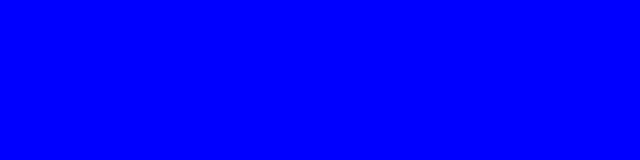
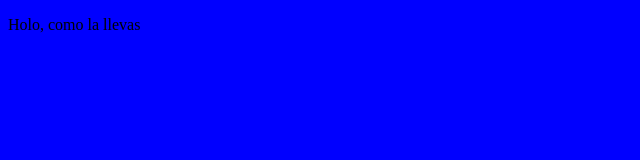
Before and after one commit to Val2013/primitive-values, a website: page index.html in a window 1280 px wide. Shown: the whole page, without its empty margins (0-640 px from the left). Drawn offline with Linux system fonts and the light colour scheme.

Commit message:
Se agrego texto

```diff
--- a/index.html
+++ b/index.html
@@ -10,6 +10,7 @@
 </head>
 
 <body>
+	<p>Holo, como la llevas</p>
 	<script src="./index.js"></script>
 </body>
 
```
